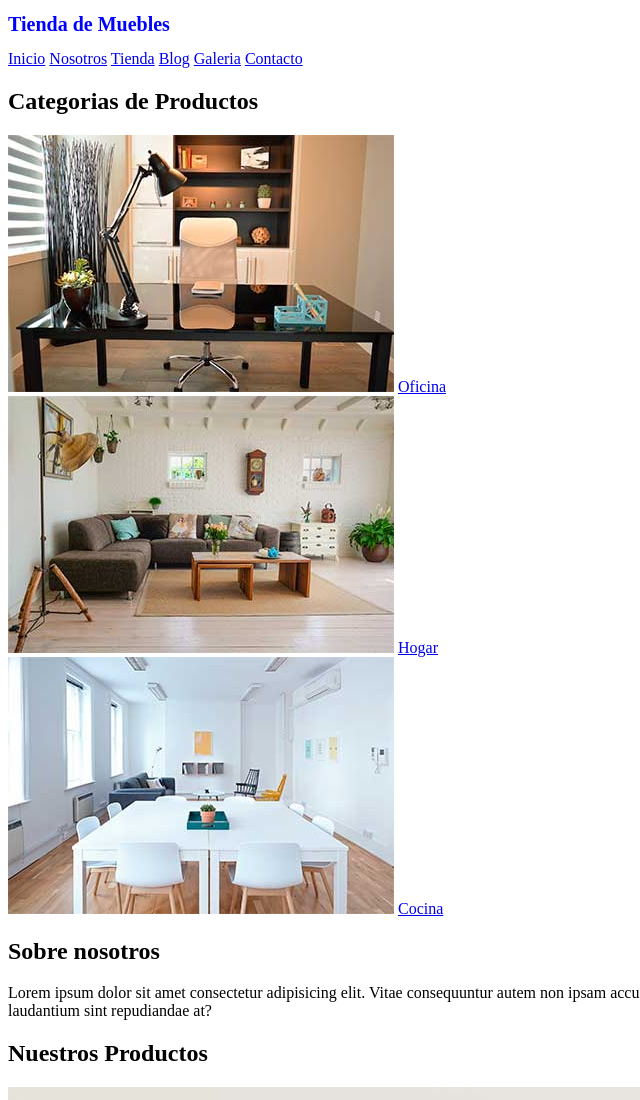
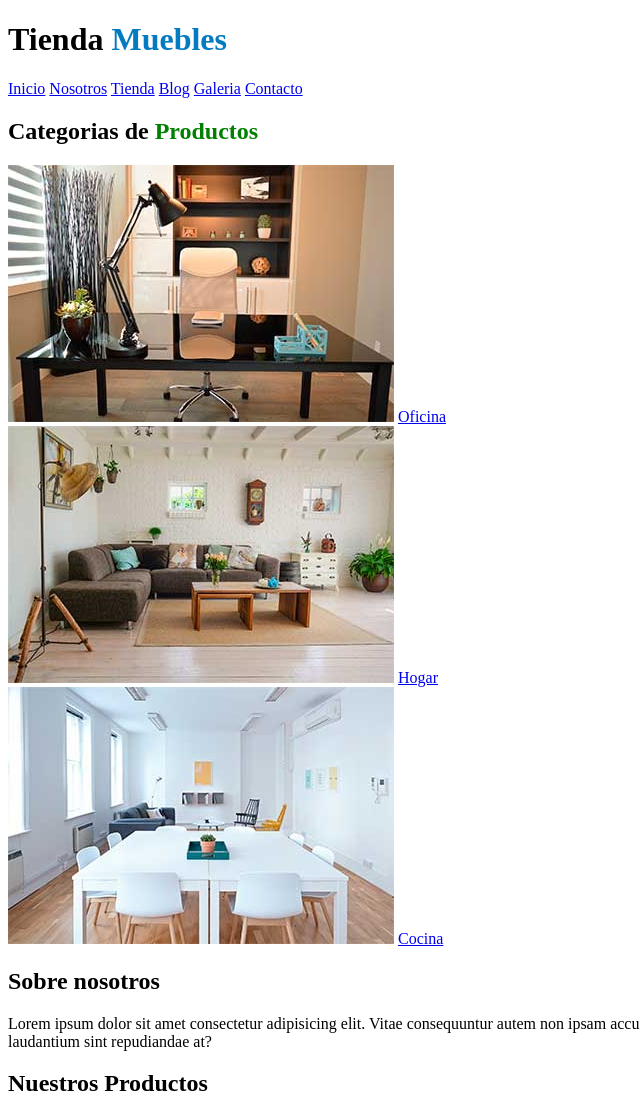
Before and after one commit to MauriGoizS/CSS---Flexbox-CSS-Grid-SASS, a plain HTML site: page ecommerce/index.html in a window 1280 px wide. Shown: the top 1100 px of the page, without its empty margins (0-640 px from the left). Drawn offline with Linux system fonts and the light colour scheme.

Commit message:
Colores en CSS

```diff
--- a/ecommerce/css/style.css
+++ b/ecommerce/css/style.css
@@ -1,4 +1,11 @@
 h1 {
-    font-size: 20px;
-    color: blue;
+    color: #000
 }
+
+h1 span {
+    color: #037bc0;
+}
+
+h2 span {
+    color: green;
+}
--- a/ecommerce/index.html
+++ b/ecommerce/index.html
@@ -9,7 +9,7 @@
 <body>
 
     <header>
-        <h1>Tienda de Muebles</h1>
+        <h1>Tienda <span> Muebles </span> </h1>
     </header>
 
     <nav>
@@ -22,7 +22,7 @@
     </nav>
 
     <section>
-        <h2>Categorias de Productos</h2>
+        <h2>Categorias de <span> Productos </span> </h2>
 
         <div>
             <img src="img/categoria1.jpg" alt="Imagen categoría">
```
